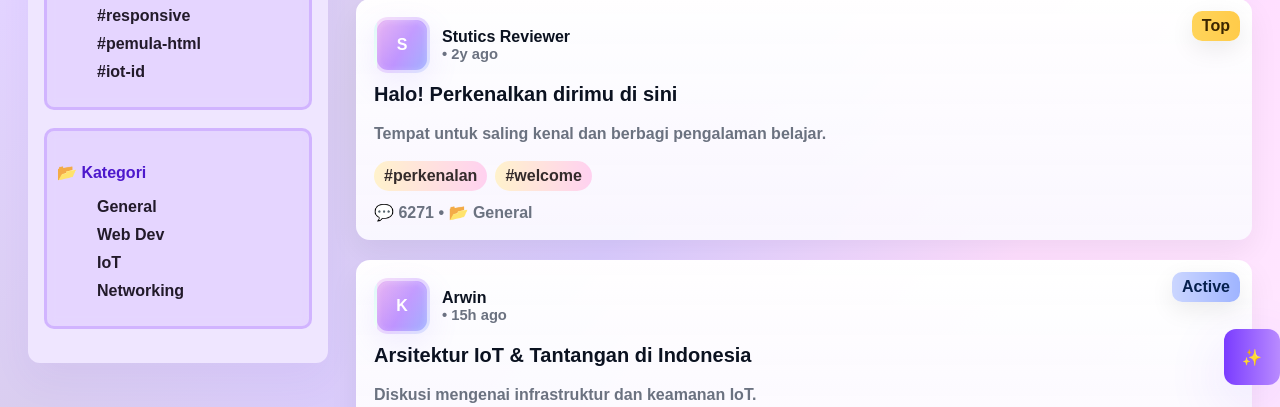
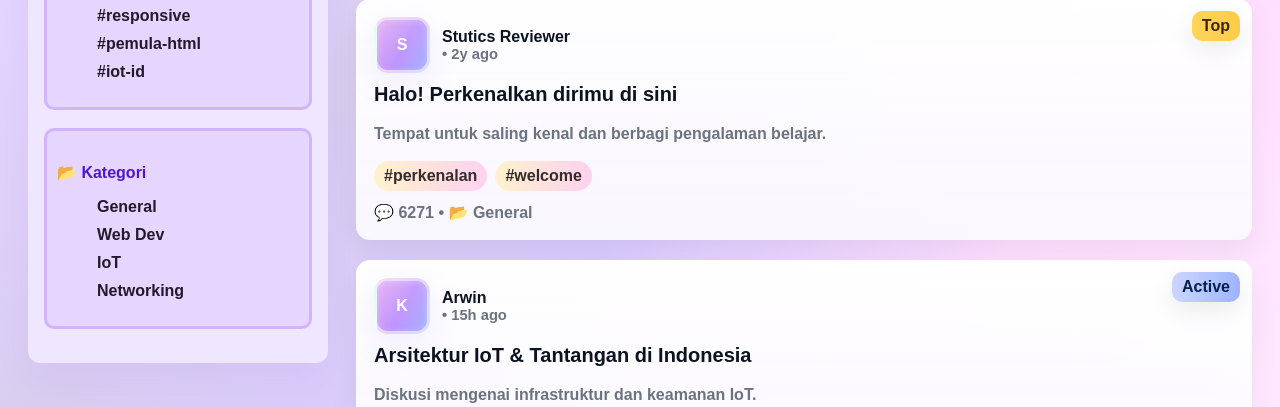
Before and after one commit to Cleyzs/tr, a plain HTML site: page Forum.html in a window 1280 px wide. Shown: the part 393-800 px from the top of the page. Drawn offline with Linux system fonts and the light colour scheme.

Commit message:
fix forum

```diff
--- a/Forum.css
+++ b/Forum.css
@@ -554,23 +554,6 @@ backdrop-filter: blur(6px);
     font-weight:800;
 }
 
-/* FAB */
-.fab{ position:sticky;
-    left: 1270px;
-    right:20px;
-    bottom:22px;
-    width:56px;
-    height:56px;
-    border-radius:12px;
-    display:grid;
-    place-items:center;
-    color:#fff;
-    background: linear-gradient(90deg,var(--purple-1),var(--purple-2));
-    box-shadow: 0 18px 60px rgba(122,64,255,0.14);
-    text-decoration:none;
-    z-index: 999;
-}
-
 /* =============================
    ANIMATIONS
 ============================= */
@@ -814,11 +797,7 @@ backdrop-filter: blur(6px);
         width: 300px;
     }
 
-    /* FAB */
-    .fab {
-        left: auto;
-        right: 20px;
-    }
+
 
     /* Footer */
     .footer {
--- a/Forum.html
+++ b/Forum.html
@@ -169,10 +169,6 @@
     </main>
 </div>
 
-
-<!-- FLOAT BUTTON -->
-<a class="fab" href="#" aria-label="Buat Diskusi">✨</a>
-
 <!-- ================= FOOTER ================= -->
 <footer class="footer">
 
```
